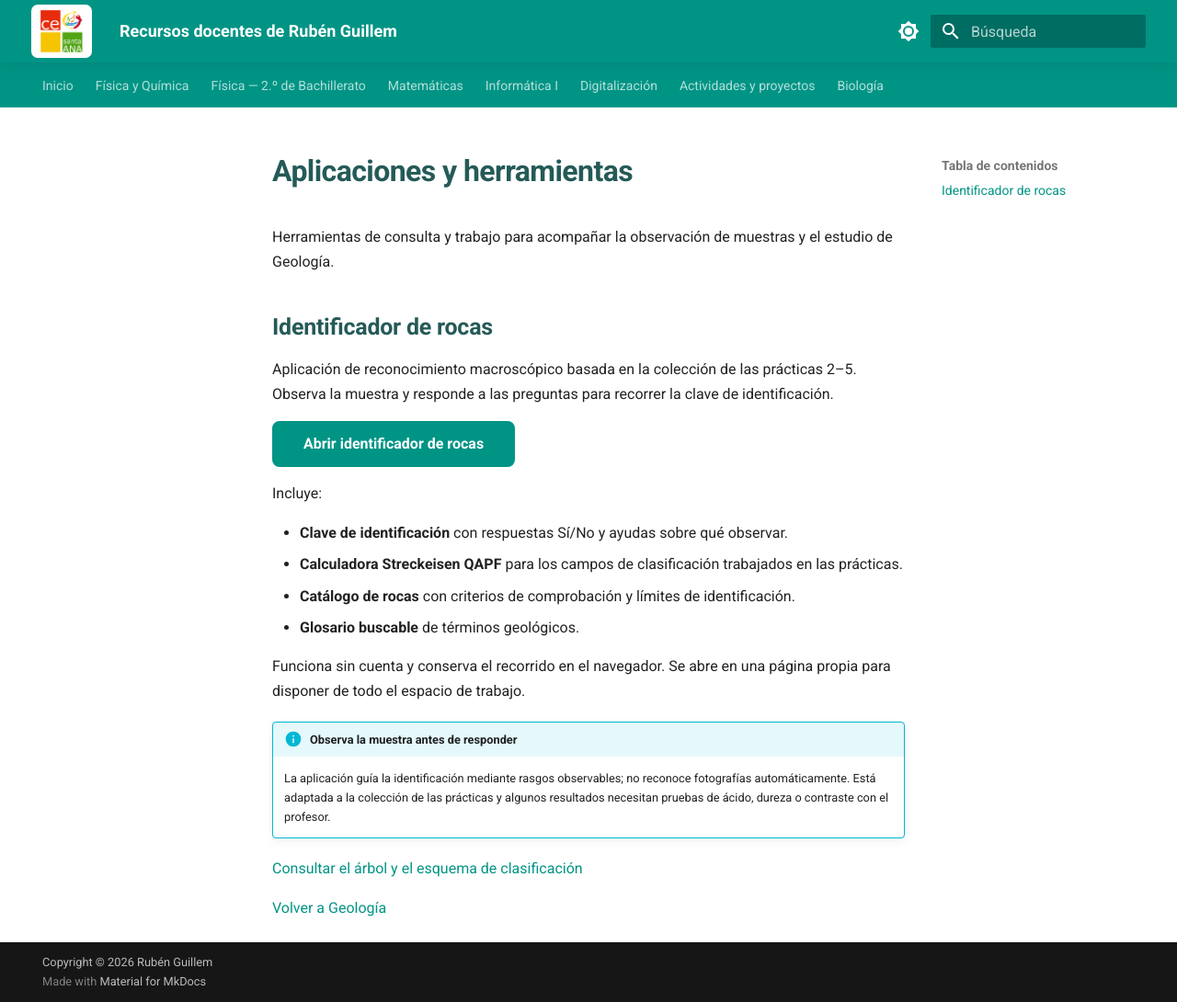
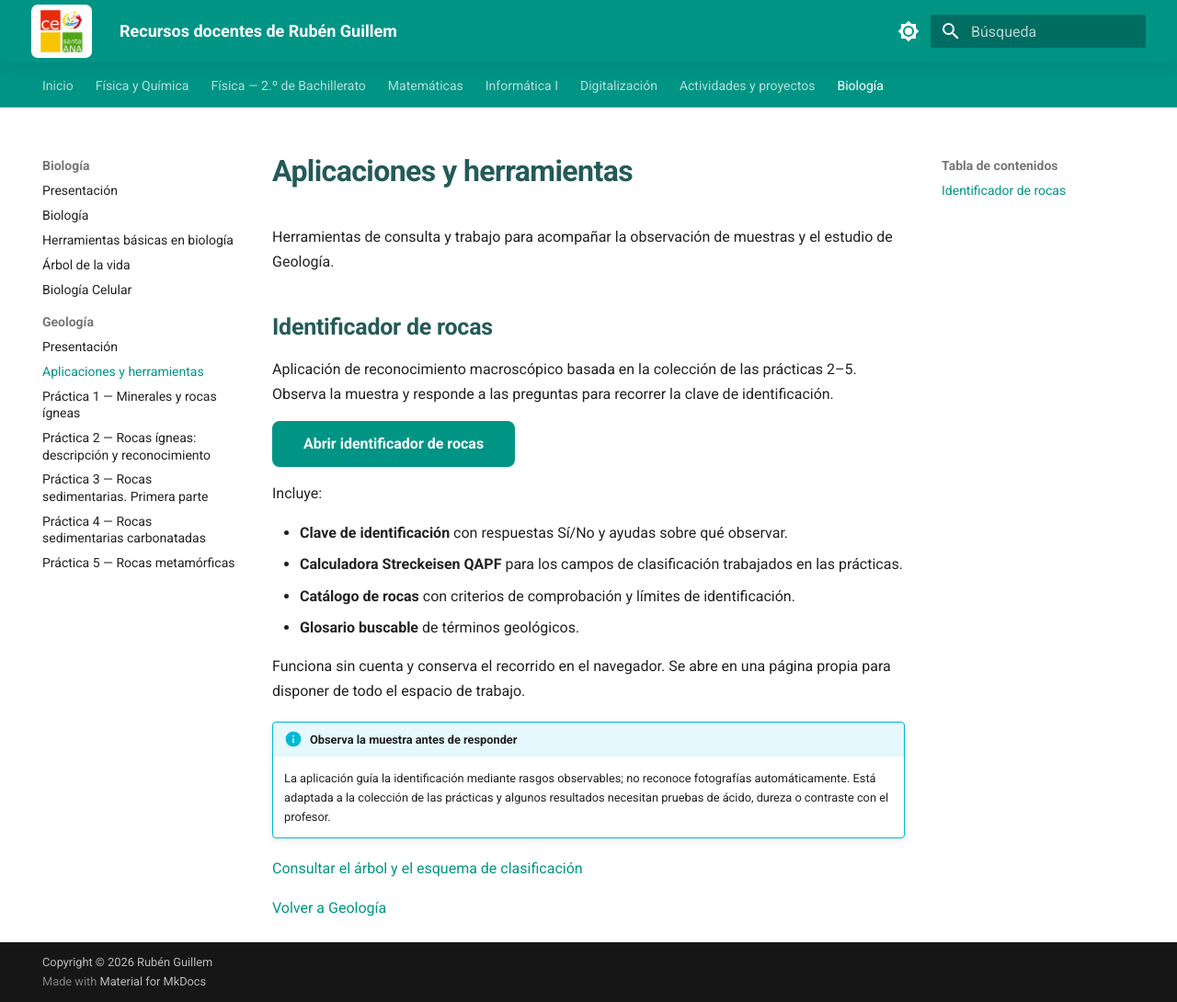
Before and after one commit to 5n7t99rb9d-web/recursos-docentes, an MkDocs documentation site: the page built from docs/biologia/geologia/herramientas.md, in a window 1280 px wide and 1090 px high. Shown: the whole window at 92% size. Built offline with MkDocs 1.6.1 and Material for MkDocs 9.7.7, drawn with Linux system fonts in a browser that asks for light colours.

Commit message:
Añadir aplicaciones y herramientas al menú de Geología

```diff
--- a/mkdocs.yml
+++ b/mkdocs.yml
@@ -69,6 +69,7 @@ nav:
       - Biología Celular: biologia/biologia-celular/index.md
       - Geología:
           - Presentación: biologia/geologia/index.md
+          - Aplicaciones y herramientas: biologia/geologia/herramientas.md
           - Práctica 1 — Minerales y rocas ígneas: biologia/geologia/practica-1.md
           - "Práctica 2 — Rocas ígneas: descripción y reconocimiento": biologia/geologia/practica-2-rocas.md
           - Práctica 3 — Rocas sedimentarias. Primera parte: biologia/geologia/practica-3.md
```
